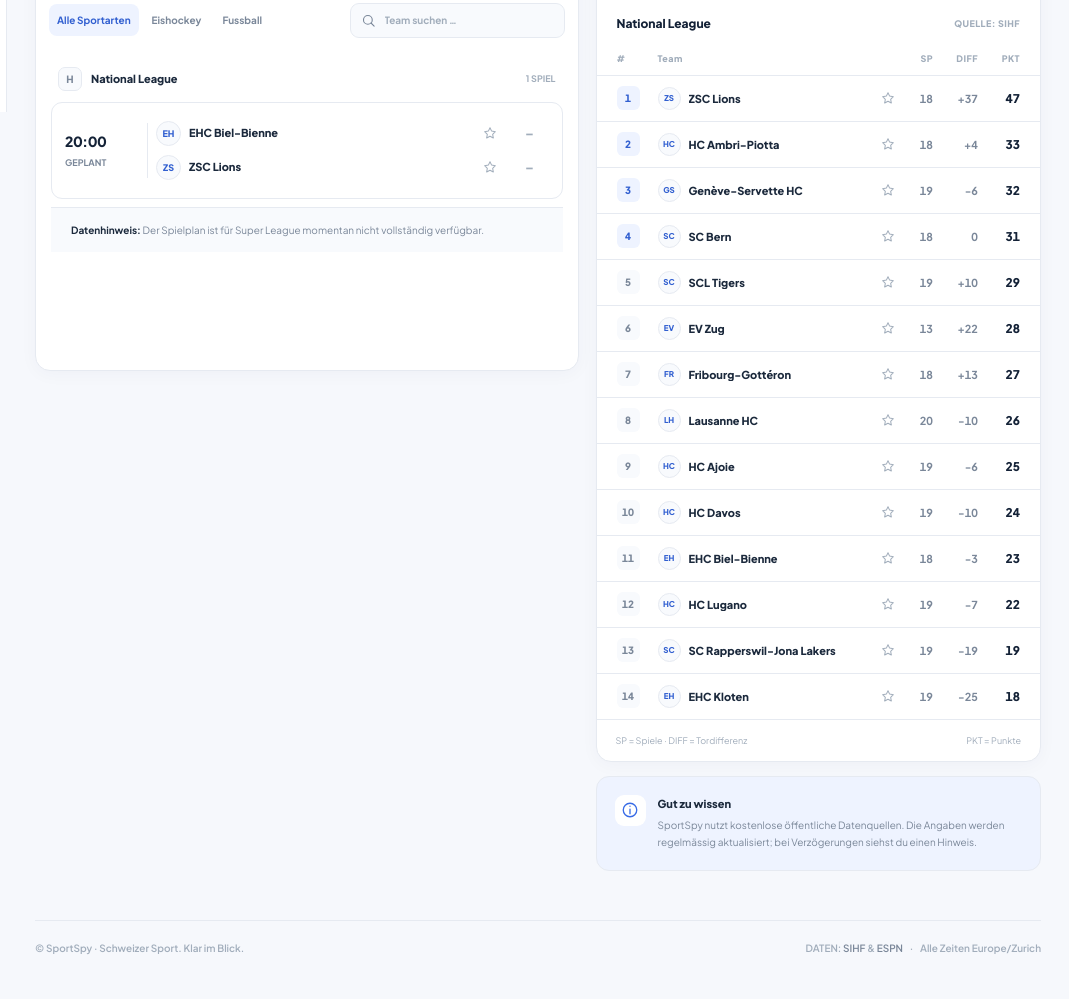
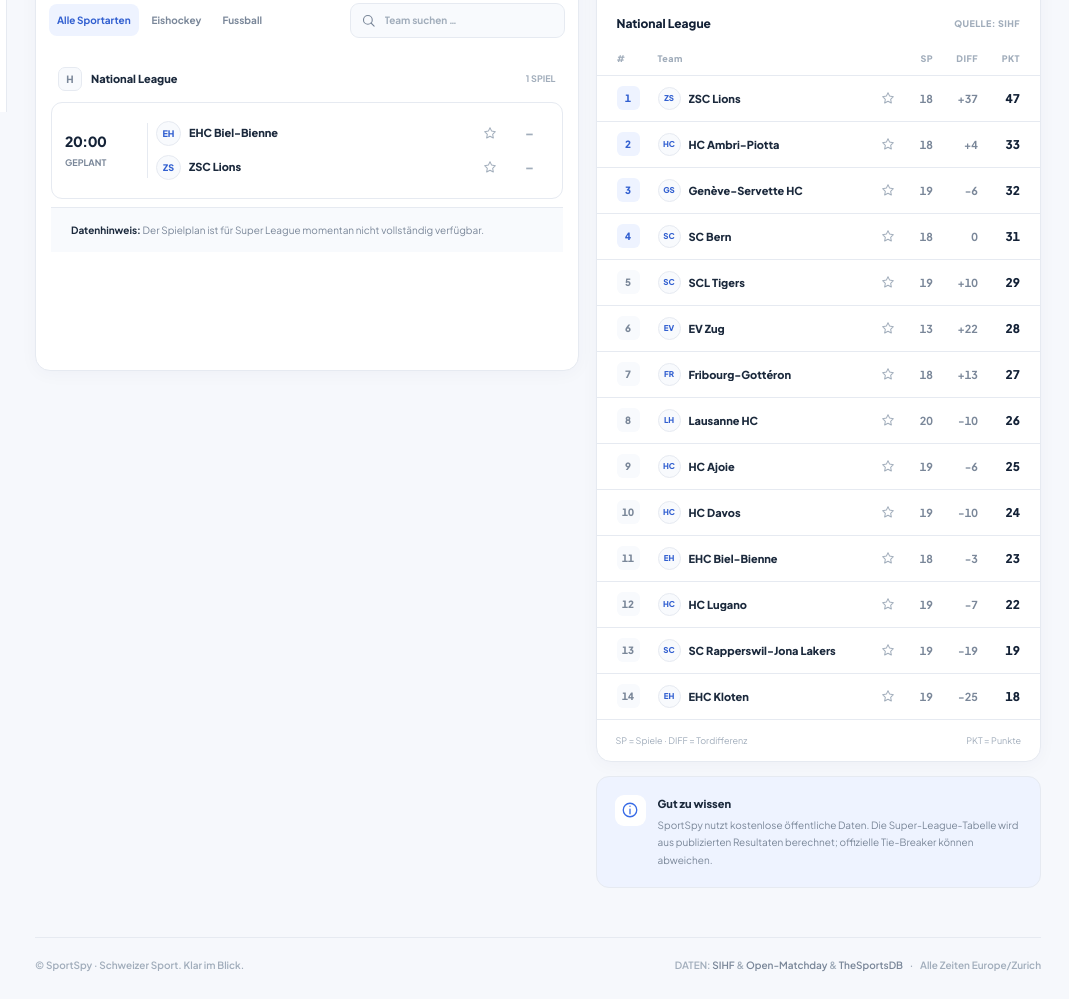
Before and after one commit to Brotesser8/hnkrspiel, a plain HTML site: page sportspy/index.html in a window 1280 px wide. Shown: the part 688-1687 px from the top of the page, without its empty margins (211-1280 px from the left). Drawn offline with Linux system fonts and the light colour scheme.

Commit message:
docs(sportspy): disclose source and derived table in UI

```diff
--- a/sportspy/index.html
+++ b/sportspy/index.html
@@ -147,11 +147,11 @@
             </div>
             <div class="info-card">
               <div class="info-symbol"><svg viewBox="0 0 24 24"><circle cx="12" cy="12" r="9"/><path d="M12 11v6m0-10h.01"/></svg></div>
-              <div><strong>Gut zu wissen</strong><p>SportSpy nutzt kostenlose öffentliche Datenquellen. Die Angaben werden regelmässig aktualisiert; bei Verzögerungen siehst du einen Hinweis.</p></div>
+              <div><strong>Gut zu wissen</strong><p>SportSpy nutzt kostenlose öffentliche Daten. Die Super-League-Tabelle wird aus publizierten Resultaten berechnet; offizielle Tie-Breaker können abweichen.</p></div>
             </div>
           </section>
         </div>
-        <footer class="footer"><span>© SportSpy · Schweizer Sport. Klar im Blick.</span><span>DATEN: <a href="https://www.sihf.ch/" target="_blank" rel="noopener noreferrer">SIHF</a> & <a href="https://www.espn.com/soccer/" target="_blank" rel="noopener noreferrer">ESPN</a> <span class="dot-sep">·</span> Alle Zeiten Europe/Zurich</span></footer>
+        <footer class="footer"><span>© SportSpy · Schweizer Sport. Klar im Blick.</span><span>DATEN: <a href="https://www.sihf.ch/" target="_blank" rel="noopener noreferrer">SIHF</a> & <a href="https://github.com/oladeeayo/open-matchday" target="_blank" rel="noopener noreferrer">Open-Matchday</a> & <a href="https://www.thesportsdb.com/" target="_blank" rel="noopener noreferrer">TheSportsDB</a> <span class="dot-sep">·</span> Alle Zeiten Europe/Zurich</span></footer>
       </main>
     </div>
   </div>
```
